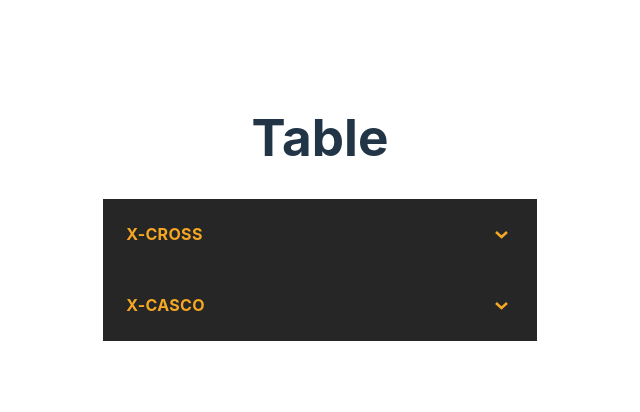
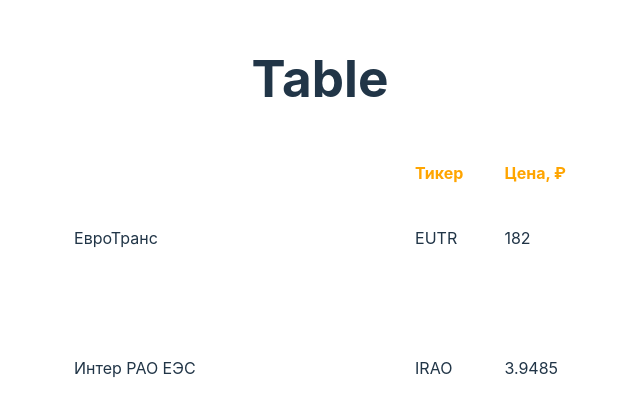
Before and after one commit to panovacoding/Table-TS, a React (Vite) app: page / in a window 1280 px wide. Shown: the part 192-604 px from the top of the page, without its empty margins (320-960 px from the left). Built offline with nearby package versions, Linux system fonts and the light colour scheme.

Commit message:
feat: test table added

```diff
--- a/src/App.tsx
+++ b/src/App.tsx
@@ -1,15 +1,18 @@
 import './App.css'
 // import {CompanyTable} from "@/widgets/CompanyTable";
-import {Accordion} from "@/shared/ui/Accordion"
-import {xCascoItems, xStartItems} from "@/shared/lib/accrodionItems.ts";
+// import {Accordion} from "@/shared/ui/Accordion"
+// import {xCascoItems, xStartItems} from "@/shared/lib/accrodionItems.ts";
+import { NewTable } from './widgets/NewTable';
 function App() {
   return (
     <>
       <h1>Table</h1>
       {/*<CompanyTable/>*/}
 
-      <Accordion title={'X-cross'} items={xStartItems}/>
-      <Accordion title={'X-CASCO'} items={xCascoItems}/>
+      {/* <Accordion title={'X-cross'} items={xStartItems}/>
+      <Accordion title={'X-CASCO'} items={xCascoItems}/> */}
+
+      <NewTable />
     </>
   )
 }
--- /dev/null
+++ b/src/widgets/NewTable/config/tableConfig.ts
@@ -0,0 +1,20 @@
+import {TableDataList} from "../types/type.ts";
+import {TableConfig} from "@/shared/ui/Table/types/type.ts";
+
+export const TableConfigData: TableConfig<TableDataList> = {
+  cells: [
+    {
+      name: 'Компания',
+      data: 'name',
+      width: '300px'
+    },
+    {
+      name: 'Тикер',
+      data: 'ticker',
+    },
+    {
+      name: 'Цена, ₽',
+      data: 'price',
+    },
+  ]
+}
--- /dev/null
+++ b/src/widgets/NewTable/config/tableData.ts
@@ -0,0 +1,7 @@
+import { TableDataList} from '../types/type.ts';
+
+export const TableData: TableDataList[] = [
+  {name: 'ЕвроТранс', ticker: 'EUTR', price: '182'},
+  {name: 'ИНАРКТИКА', ticker: 'AQUA', price: '850.5'},
+  {name: 'Интер РАО ЕЭС', ticker: 'IRAO', price: '3.9485'},
+]
--- /dev/null
+++ b/src/widgets/NewTable/index.ts
@@ -0,0 +1 @@
+export { NewTable } from "./ui/NewTable/NewTable";
--- /dev/null
+++ b/src/widgets/NewTable/types/type.ts
@@ -0,0 +1,5 @@
+export interface TableDataList {
+    name: string;
+    ticker: string;
+    price: string;
+  }
--- /dev/null
+++ b/src/widgets/NewTable/ui/NewTable/NewTable.module.scss
@@ -0,0 +1,37 @@
+.Table {
+    border: none;
+
+    th {
+      color: orange;
+      background-color: transparent;
+      border-bottom: 1px solid white;
+      border-left: 1px solid white;
+    }
+
+    th:first-child {
+      color: white;
+      border-left: none;
+    }
+
+
+    td {
+      border-bottom: 1px solid white;
+      border-left: 1px solid white;
+    }
+
+    td:first-child {
+      border-left: none;
+    }
+
+
+    tr:nth-child(even) {
+      color: white;
+      background-color: transparent;
+    }
+
+    tr:last-child {
+      td {
+        border-bottom: none;
+      }
+    }
+  }
--- /dev/null
+++ b/src/widgets/NewTable/ui/NewTable/NewTable.tsx
@@ -0,0 +1,13 @@
+import {Table} from "@/shared/ui/Table";
+import {TableData} from '../../config/tableData.ts';
+import {TableConfigData} from "../../config/tableConfig.ts";
+import cls from './NewTable.module.scss';
+
+export const NewTable = () => {
+  return (
+    <Table
+      config={TableConfigData}
+      data={TableData}
+      classNames={cls.Table} />
+  )
+}
```
